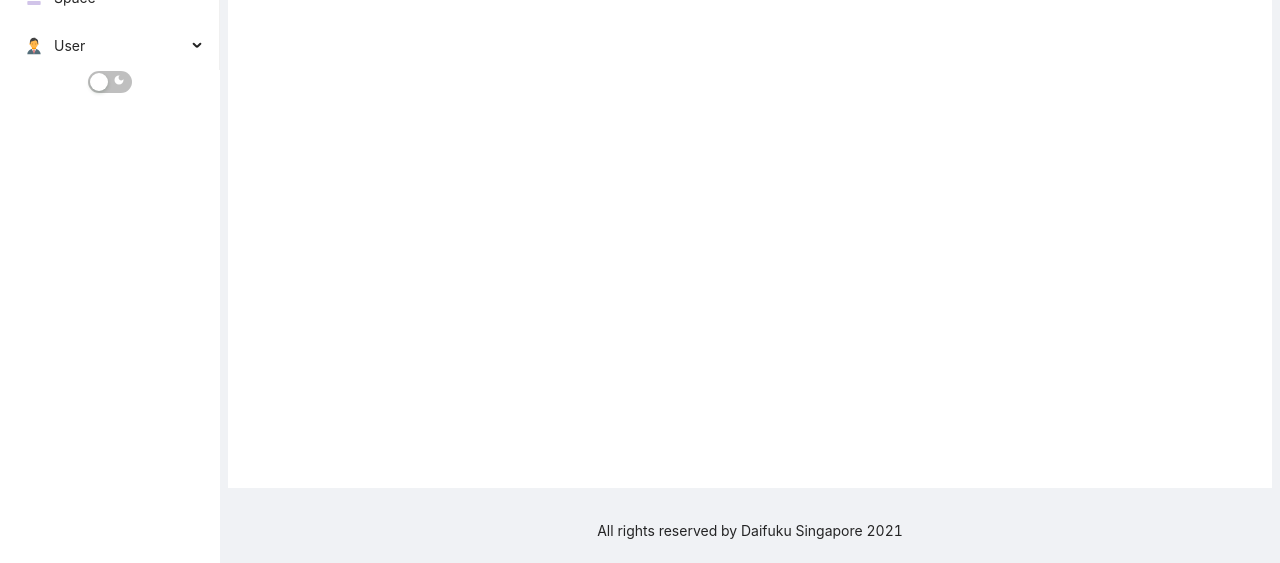
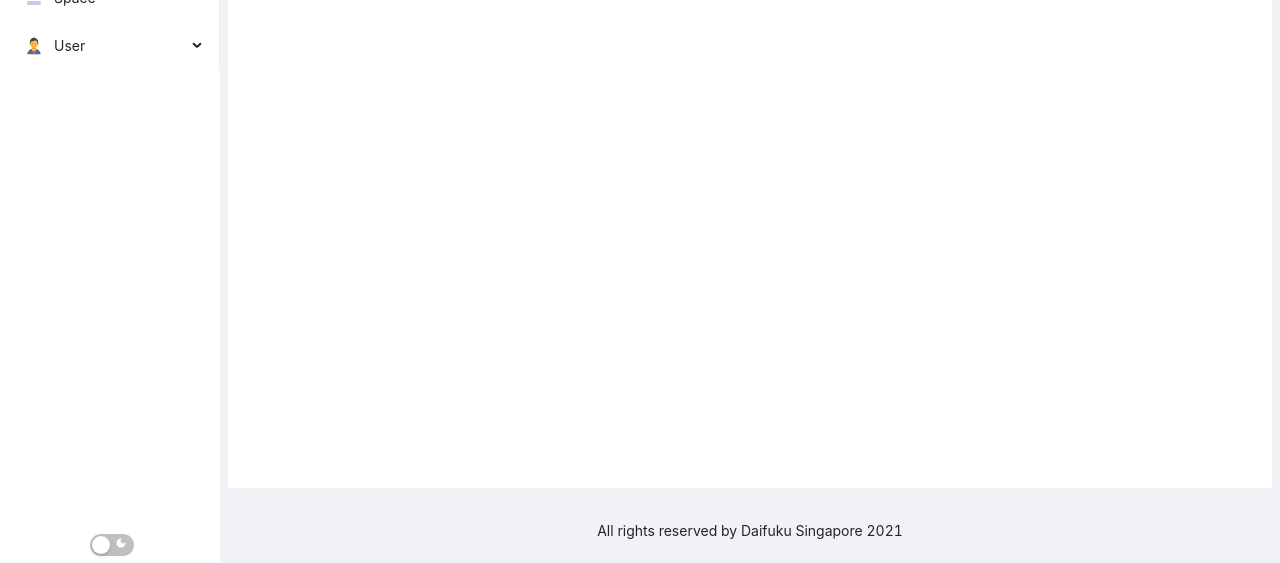
Before and after one commit to xueyublue/oms-next, a Next.js app: page / in a window 1280 px wide. Shown: the part 234-797 px from the top of the page. Built offline with nearby package versions, Linux system fonts and the light colour scheme.

Commit message:
mode change

```diff
--- a/components/NavBar.js
+++ b/components/NavBar.js
@@ -124,7 +124,7 @@ const NavBar = () => {
           </Menu.Item>
         </SubMenu>
       </Menu>
-      <div style={{ textAlign: "center" }}>
+      <div style={{ position: "fixed", bottom: 10, left: 90 }}>
         <Switch
           checkedChildren={<MdDarkMode />}
           unCheckedChildren={<MdDarkMode />}
```
